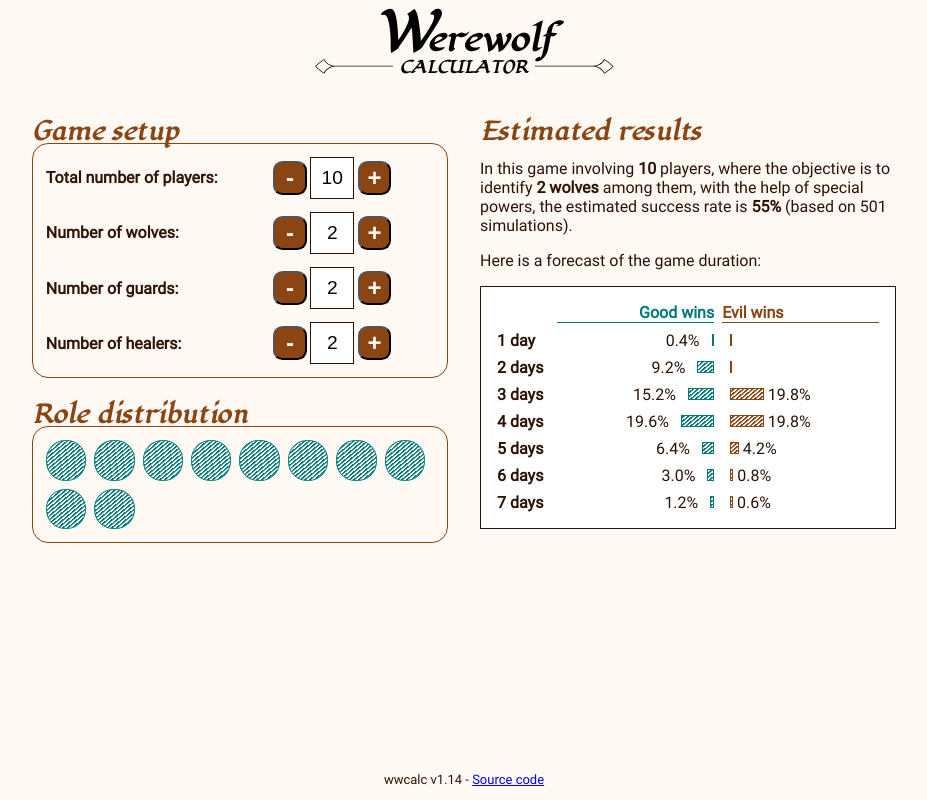
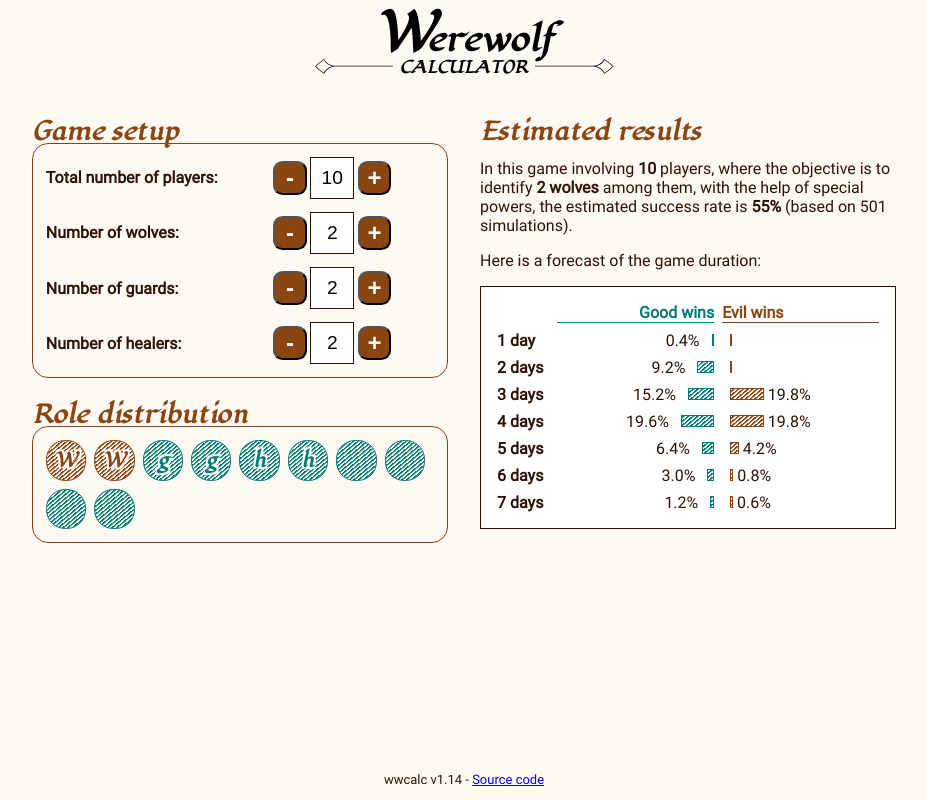
Before and after one commit to raranguren/wwcalc, an Angular app: page / in a window 1280 px wide. Shown: the whole page, without its empty margins (176-1103 px from the left). Built offline with nearby package versions, Linux system fonts and the light colour scheme.

Commit message:
Added more tests

```diff
--- a/src/app/components/role-icon.component.ts
+++ b/src/app/components/role-icon.component.ts
@@ -11,10 +11,10 @@ import { Role } from "../models/role";
 })
 
 export class RoleIconComponent {
-  @Input() value: Role = Role.VILLAGER;
+  @Input() role: Role = Role.VILLAGER;
 
   text() {
-    switch (this.value) {
+    switch (this.role) {
         case Role.GUARD: return "g";
         case Role.HEALER: return "h";
         case Role.VILLAGER: return "";
@@ -24,7 +24,7 @@ export class RoleIconComponent {
   }
 
   cssClass() {
-    switch (this.value) {
+    switch (this.role) {
         case Role.WEREWOLF: return "role-icon-wolves";
         default: return "role-icon-village"
     }
```
Also changed, not shown: 2 other files (tests, documents, lock files or other folders).
